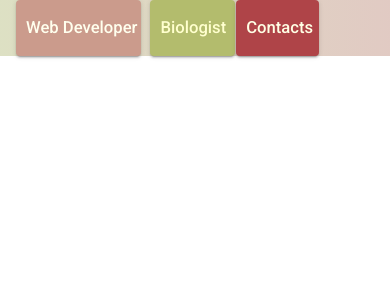
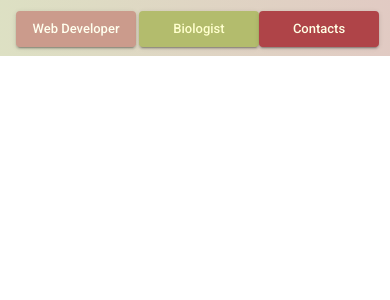
Before and after one commit to BarbaraCristinaNunes/portifolio-angular, an Angular app: page /contact in a window 390 px wide. Shown: the top 300 px of the page. Built offline with nearby package versions, Linux system fonts and the light colour scheme.

Commit message:
Update app.component.css

```diff
--- a/src/app/app.component.css
+++ b/src/app/app.component.css
@@ -65,3 +65,39 @@
         font-size: smaller;
     }
 }
+
+@media screen and (max-width: 780px) {
+    #web-developer{
+        font-size: smaller;
+        width: 200px;
+        padding: 5px;
+    }
+    #biologist{
+        font-size: smaller;
+        width: 200px;
+        padding: 5px;
+    }
+    #contact{
+        font-size: smaller;
+        width: 200px;
+        padding: 5px;
+    }
+}
+
+@media screen and (max-width: 619px) {
+    #web-developer{
+        font-size: small;
+        width: 120px;
+        padding: 0px;
+    }
+    #biologist{
+        font-size: small;
+        width: 120px;
+        padding: 0px;
+    }
+    #contact{
+        font-size: small;
+        width: 120px;
+        padding: 0px;
+    }
+}
```
